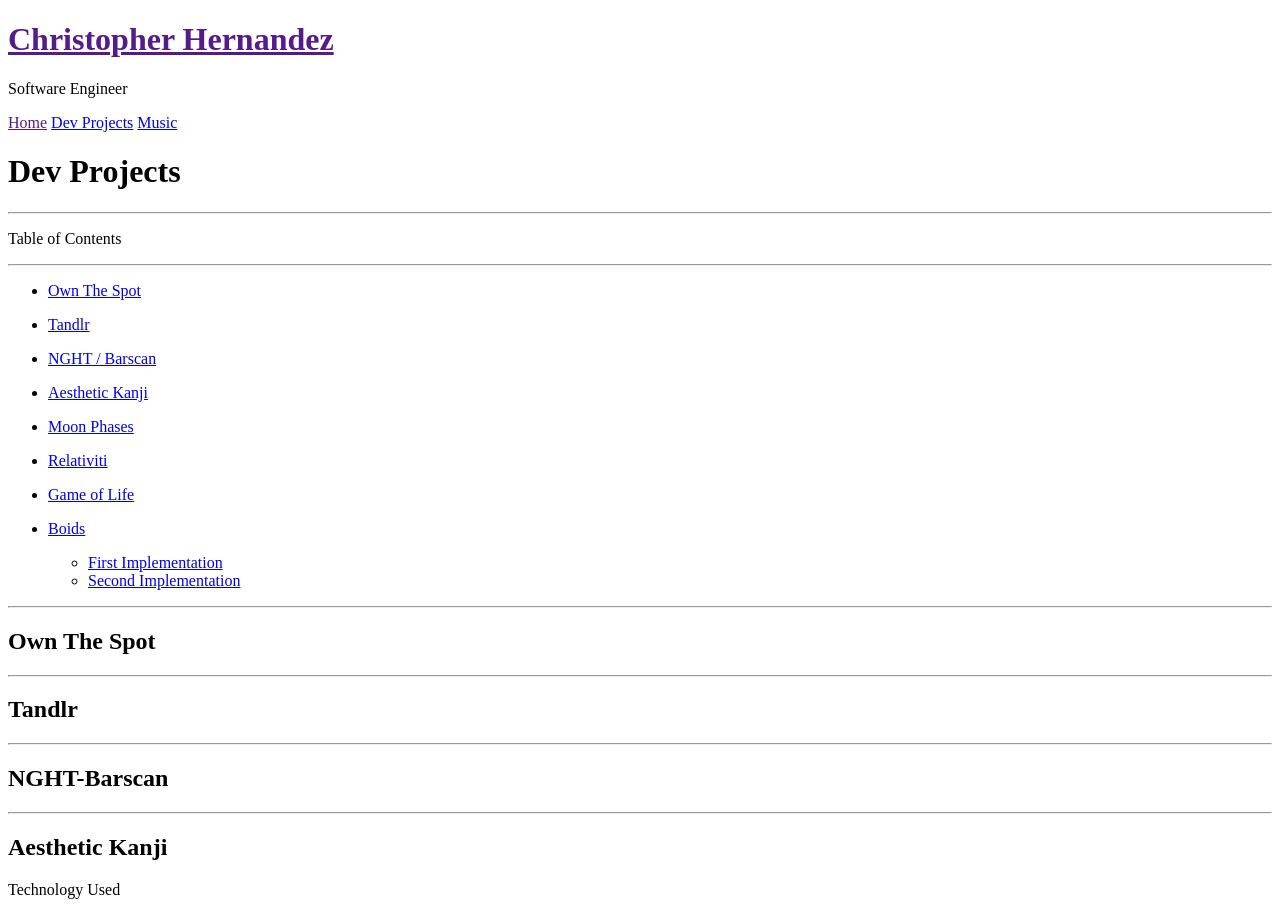
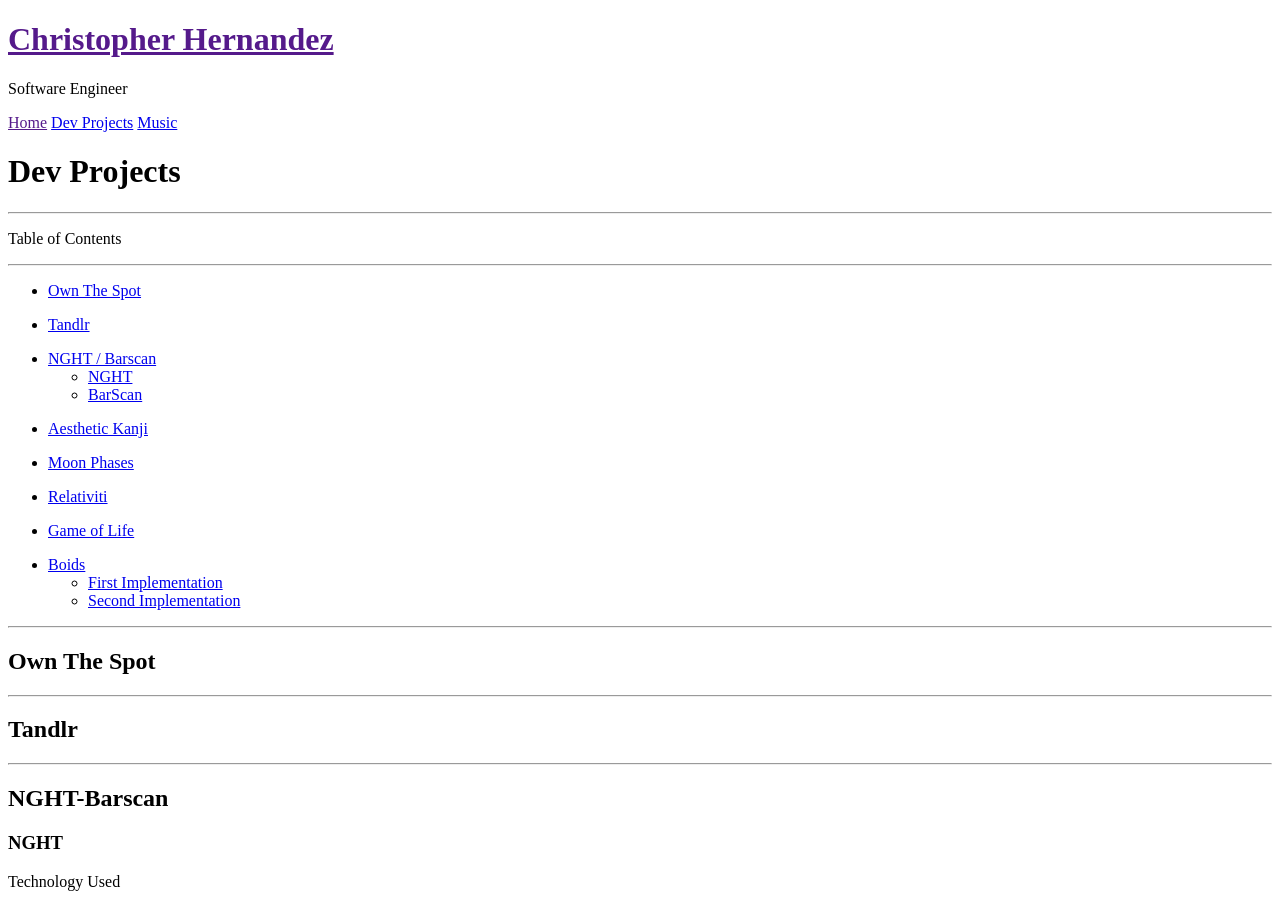
Before and after one commit to chernandez7/chrishernandez.io, a Jekyll site: the page built from Dev Projects.md, in a window 1280 px wide and 1400 px high. Shown: the top 908 px of the window. Built offline with Jekyll 4.4.1, drawn with Linux system fonts in a browser that asks for light colours; some of the changed text lies outside the part shown.

Commit message:
images in

```diff
--- a/Dev Projects.md
+++ b/Dev Projects.md
@@ -14,6 +14,8 @@
 *  [Tandlr](#Tandlr)
 
 *  [NGHT / Barscan](#NGHT-Barscan)
+    *  [NGHT](#NGHT)
+    *  [BarScan](#BarScan)
 
 *  [Aesthetic Kanji](#Aesthetic-Kanji)
 
@@ -39,6 +41,33 @@
 
 ## NGHT-Barscan
 
+### NGHT
+
+Technology Used
+*  React Native
+*  Redux
+*  GitLab
+*  Expo
+
+Repository: __Private__
+
+<img src="./public/images/NGHT_login.jpg" alt="Drawing" style="width: 200px;"/>
+<img src="./public/images/NGHT_home.jpg" alt="Drawing" style="width: 200px;"/>
+<img src="./public/images/NGHT_detail.jpg" alt="Drawing" style="width: 200px;"/>
+
+---
+
+### Barscan
+
+Technology Used
+*  Ionic
+*  FireBase
+
+Repository: __Private__
+
+<img src="./public/images/Barscan_map.jpg" alt="Drawing" style="width: 200px;"/>
+<img src="./public/images/Barscan_news.jpg" alt="Drawing" style="width: 200px;"/>
+
 ---
 
 ## Aesthetic Kanji
```
Also changed, not shown: other parts of Dev Projects.md (+1 -1 lines), 5 other files.
